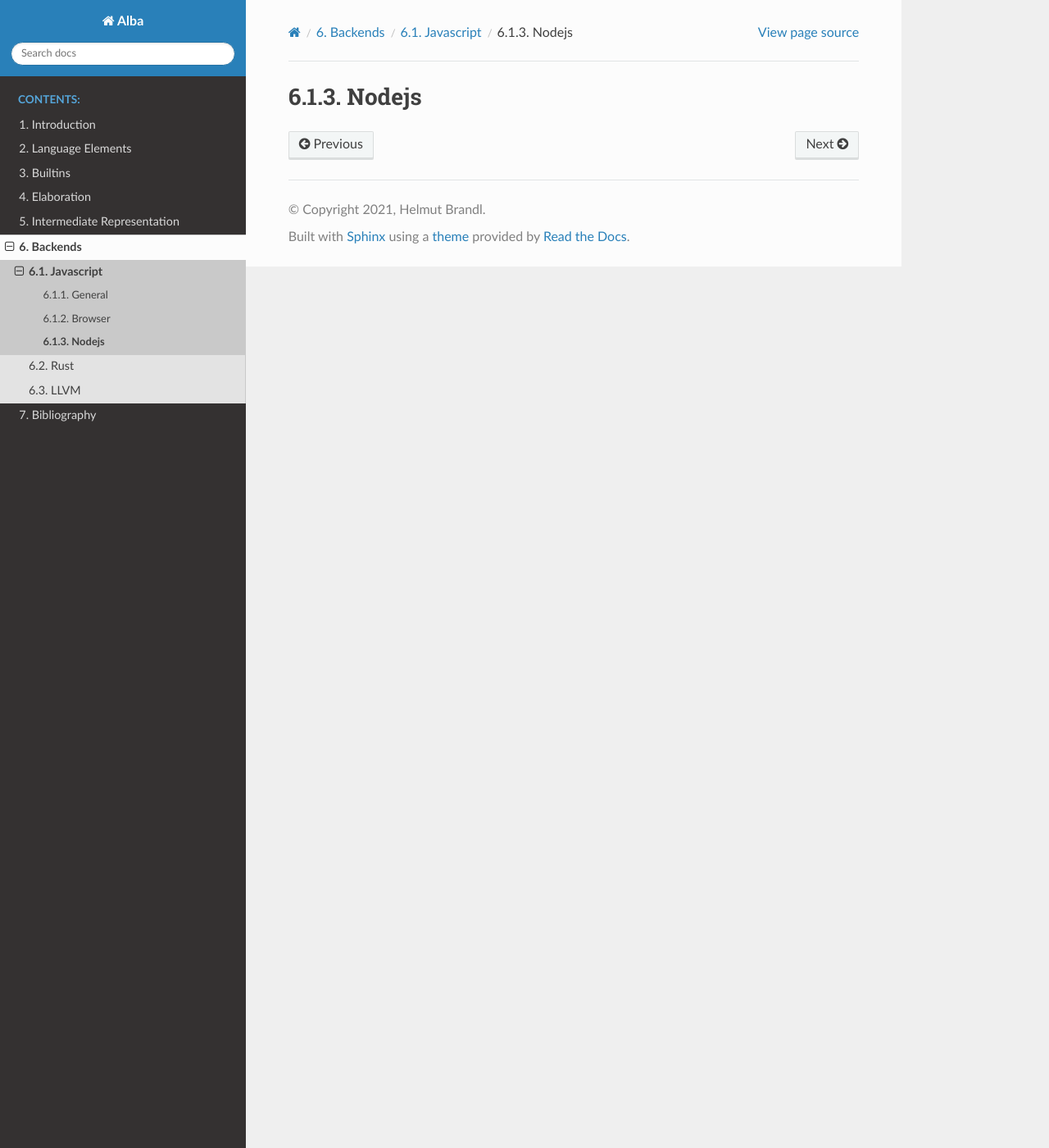
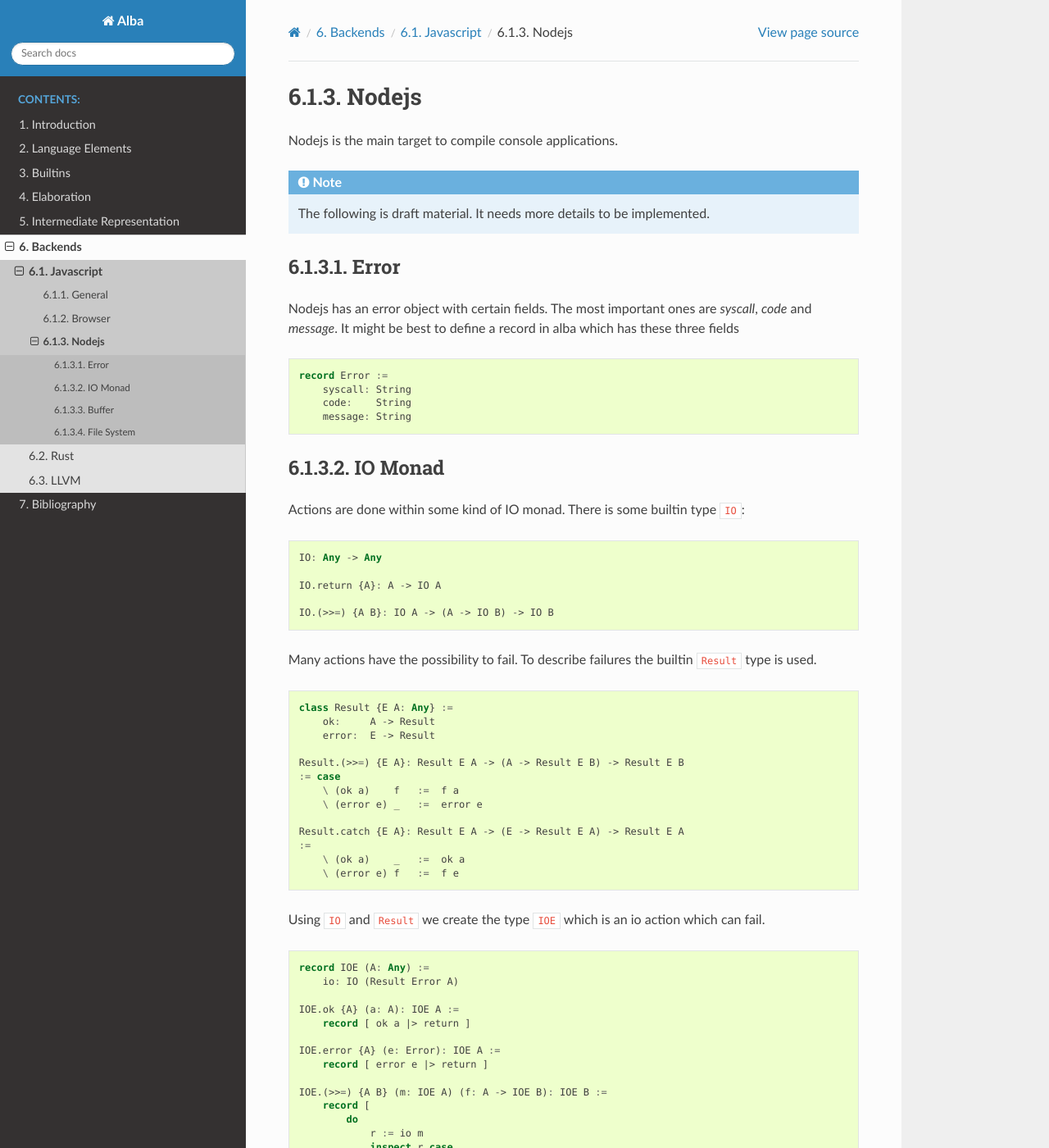
Before and after one commit to alba-lang/lang-spec, a Sphinx documentation site: the page built from sphinx/source/backend/js/nodejs.rst, in a window 1280 px wide and 1400 px high. Shown: the whole window at 82% size. Built offline with Sphinx 7.4.7 and the Read the Docs theme 2.0.0, drawn with Linux system fonts in a browser that asks for light colours; some of the changed text lies outside the part shown.

Commit message:
Added draft material for the nodejs backend
	modified:   sphinx/source/backend/js/nodejs.rst

```diff
--- a/sphinx/source/backend/js/nodejs.rst
+++ b/sphinx/source/backend/js/nodejs.rst
@@ -1,3 +1,121 @@
+.. _Nodejs:
+
 ************************************************************
 Nodejs
 ************************************************************
+
+
+Nodejs is the main target to compile console applications.
+
+.. note::
+
+    The following is draft material. It needs more details to be implemented.
+
+
+Error
+============================================================
+
+Nodejs has an error object with certain fields. The most important ones are
+*syscall*, *code* and *message*. It might be best to define a record in alba
+which has these three fields ::
+
+    record Error :=
+        syscall: String
+        code:    String
+        message: String
+
+
+
+
+IO Monad
+============================================================
+
+Actions are done within some kind of IO monad. There is some builtin type
+``IO``::
+
+    IO: Any -> Any
+
+    IO.return {A}: A -> IO A
+
+    IO.(>>=) {A B}: IO A -> (A -> IO B) -> IO B
+
+Many actions have the possibility to fail. To describe failures the builtin
+``Result`` type is used. ::
+
+    class Result {E A: Any} :=
+        ok:     A -> Result
+        error:  E -> Result
+
+    Result.(>>=) {E A}: Result E A -> (A -> Result E B) -> Result E B
+    := case
+        \ (ok a)    f   :=  f a
+        \ (error e) _   :=  error e
+
+    Result.catch {E A}: Result E A -> (E -> Result E A) -> Result E A
+    :=
+        \ (ok a)    _   :=  ok a
+        \ (error e) f   :=  f e
+
+
+Using ``IO`` and ``Result`` we create the type ``IOE`` which is an io action
+which can fail. ::
+
+    record IOE (A: Any) :=
+        io: IO (Result Error A)
+
+    IOE.ok {A} (a: A): IOE A :=
+        record [ ok a |> return ]
+
+    IOE.error {A} (e: Error): IOE A :=
+        record [ error e |> return ]
+
+    IOE.(>>=) {A B} (m: IOE A) (f: A -> IOE B): IOE B :=
+        record [
+            do
+                r := io m
+                inspect r case
+                    \ (ok a) :=
+                        io <| f a
+                    \ (error e) :=
+                        return <| error e
+        ]
+
+    IOE.catch {A} (m: IOE A) (f: Error -> IOE A): IOE A :=
+        record [ catch (io m) (f >> io) ]
+
+
+
+
+Buffer
+============================================================
+
+Buffers are needed to do input/output. Buffers have a capacity and a size.
+
+::
+
+    Buffer: Any
+
+    allocate:   UInt   -> IOE Buffer        -- no more memory error
+    free:       Buffer -> IOE Unit          -- already freed error
+
+    toString:   Buffer -> IOE String        -- already freed error
+    fromString: String -> IOE Buffer        -- no more memory error
+
+
+File System
+============================================================
+
+
+
+::
+    File: Any
+
+    stdin:  File
+    stdout: File
+    stderr: File
+
+    open: String -> Mode -> IOE File
+    close: File -> IOE Unit
+
+    read:  File -> Buffer -> IOE Bool       -- ok or end of file reached
+    write: File -> Buffer -> IOE Unit
```
